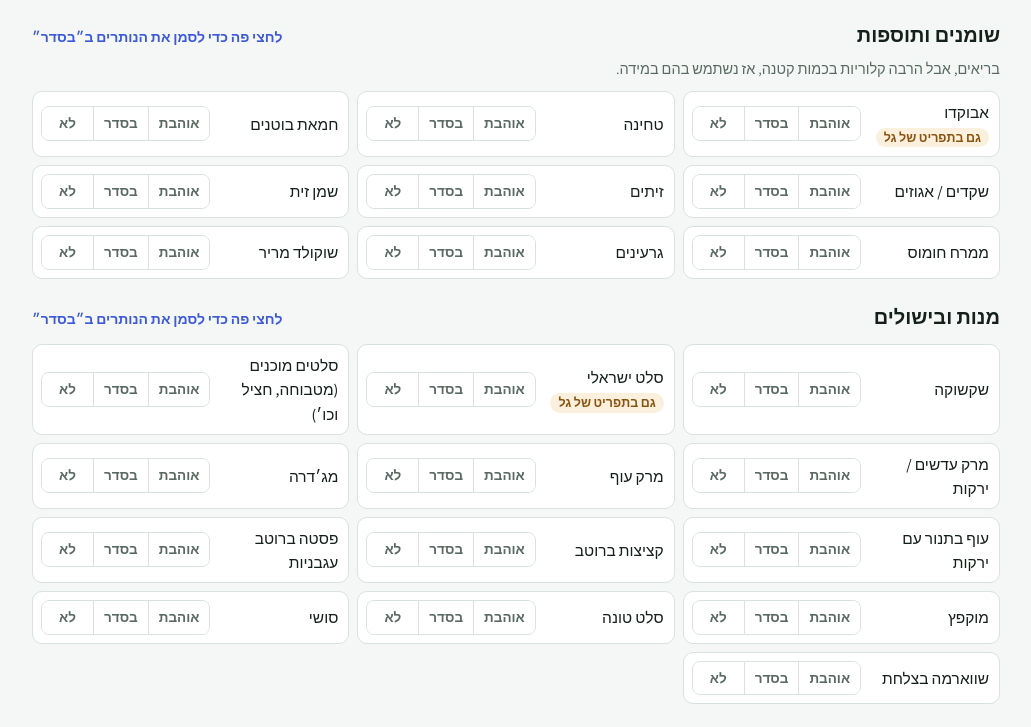
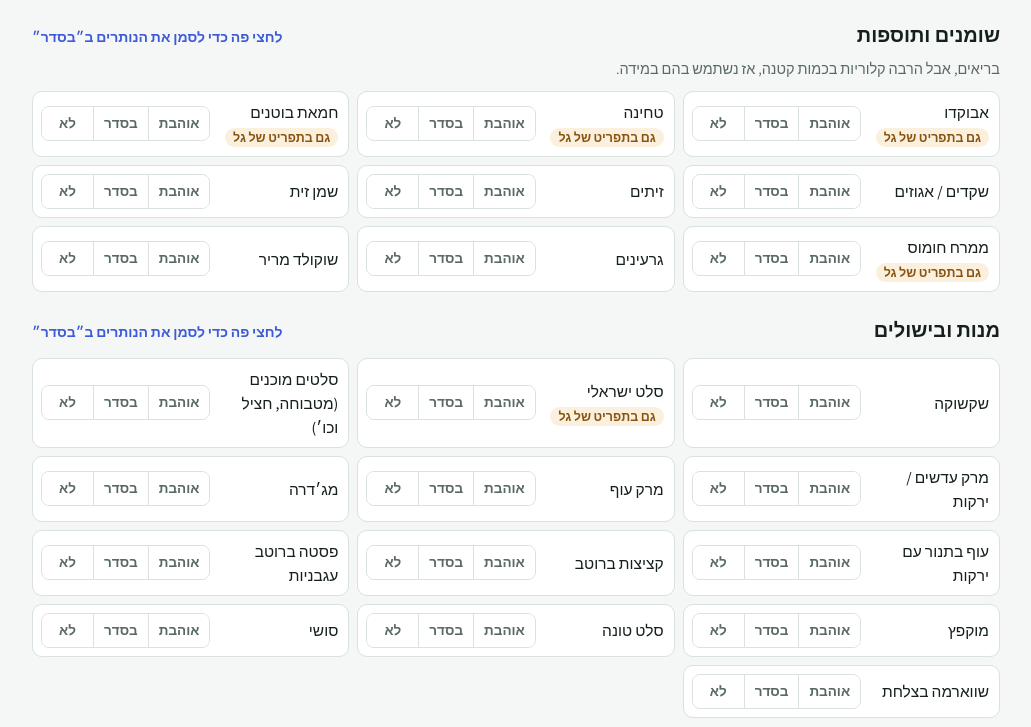
Before and after one commit to Gal1997/daniel-food, a plain HTML site: page index.html in a window 1280 px wide. Shown: the part 2833-3560 px from the top of the page, without its empty margins (124-1155 px from the left). Drawn offline with Linux system fonts and the light colour scheme.

Commit message:
Tag hummus, tahini and peanut butter as on Gal's menu
Co-Authored-By: Claude Opus 5.5 <noreply@anthropic.com>

```diff
--- a/index.html
+++ b/index.html
@@ -237,7 +237,8 @@ const GAL_EATS = new Set([
   "חזה עוף", "ביצים", "חלבוני ביצה (רק הלבן)", "יוגורט חלבון (PRO, GO וכו׳)", "אבקת חלבון (שייק)",
   "שיבולת שועל", "לחם מלא / כוסמין / שיפון", "בטטה", "גרנולה",
   "עגבניות / שרי", "מלפפונים", "פלפלים", "ברוקולי",
-  "תפוח", "בננה", "אבוקדו", "סלט ישראלי"
+  "תפוח", "בננה", "אבוקדו", "סלט ישראלי",
+  "ממרח חומוס", "טחינה", "חמאת בוטנים"
 ]);
 const STORE_KEY = "food-survey-v1";
 
```
